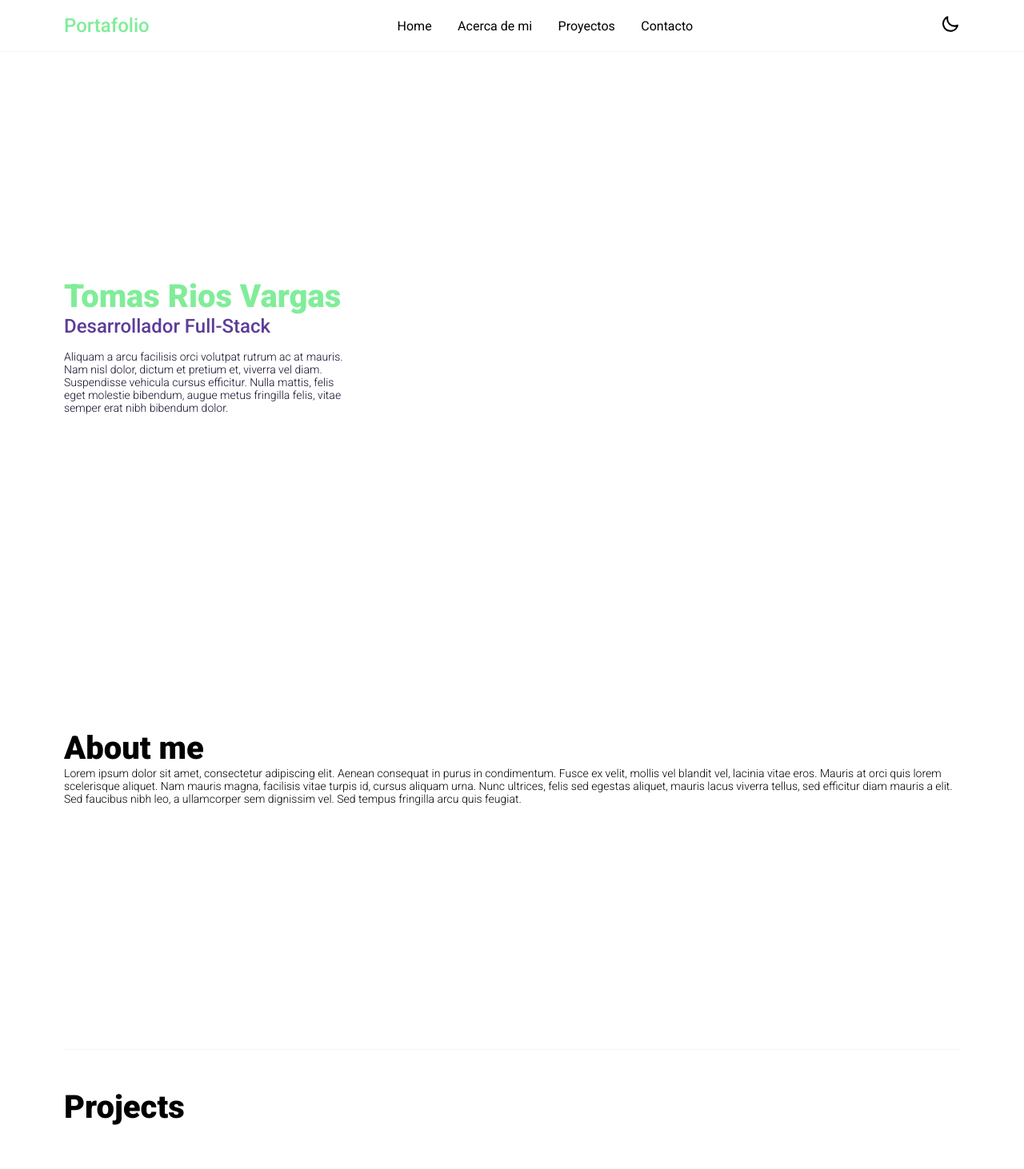
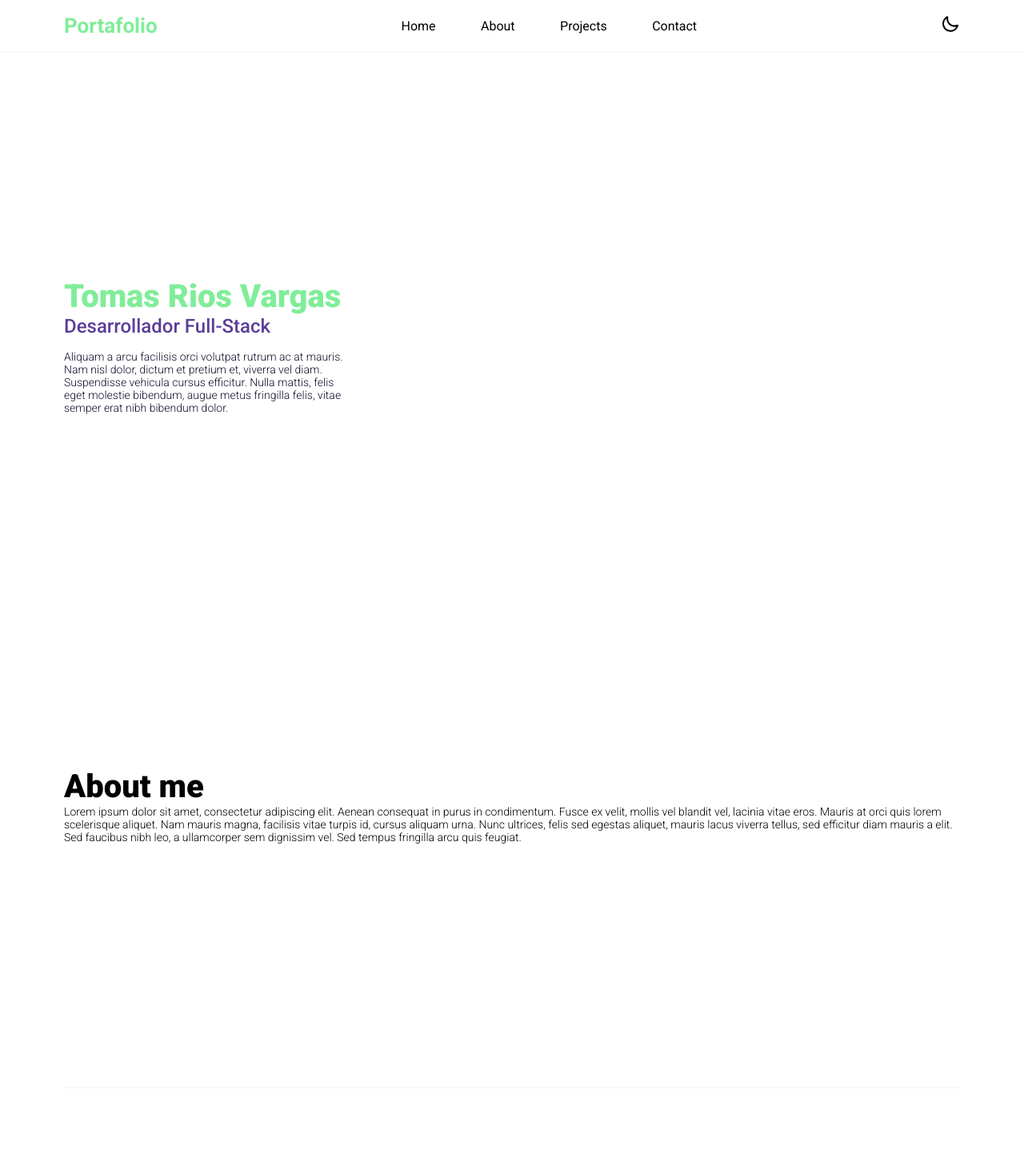
Before and after one commit to Tomasrv333/react-portfolio, a React (Create React App) app: page / in a window 1280 px wide. Shown: the top 1462 px of the page at 80% size. Built offline with nearby package versions, Linux system fonts and the light colour scheme.

Commit message:
React scroll

```diff
--- a/package.json
+++ b/package.json
@@ -15,9 +15,10 @@
   "dependencies": {
     "@iconscout/react-unicons": "^1.1.6",
     "react": "^18.2.0",
-    "react-copy-to-clipboard": "^5.1.0",
     "react-dom": "^18.2.0",
+    "react-router-dom": "^6.8.0",
     "react-scripts": "^5.0.1",
+    "react-scroll": "^1.8.9",
     "sass": "^1.57.1"
   },
   "browserslist": {
--- a/src/components/About/index.js
+++ b/src/components/About/index.js
@@ -1,6 +1,6 @@
 const About = () => {
     return (
-        <section className="about__container">
+        <section id="about" className="about__container">
             <h1>About me</h1>
             <p>Lorem ipsum dolor sit amet, consectetur adipiscing elit. Aenean consequat in purus in condimentum. Fusce ex velit, mollis vel blandit vel, lacinia vitae eros. Mauris at orci quis lorem scelerisque aliquet. Nam mauris magna, facilisis vitae turpis id, cursus aliquam urna. Nunc ultrices, felis sed egestas aliquet, mauris lacus viverra tellus, sed efficitur diam mauris a elit. Sed faucibus nibh leo, a ullamcorper sem dignissim vel. Sed tempus fringilla arcu quis feugiat.</p>
         </section>
--- a/src/components/Contact/index.js
+++ b/src/components/Contact/index.js
@@ -1,6 +1,6 @@
 const Contact = () => {
     return (
-        <section className="contact__container">
+        <section id="contact" className="contact__container">
             <h1>Contact</h1>
         </section>
     )
--- a/src/components/Footer.js
+++ b/src/components/Footer.js
@@ -1,7 +1,5 @@
 import React from 'react'
-import Copy from "react-copy-to-clipboard"
 import * as Unicons from '@iconscout/react-unicons'
-import CopyToClipboard from 'react-copy-to-clipboard';
 
 const Footer = () => {
 
@@ -17,8 +15,8 @@ const Footer = () => {
     return (
         <footer className='footer__container'>
             <div className='footer__info'>
-            <h3>Tomas Rios Vargas</h3>
-                    <p>Desarrollador Full Stack con casi 2 años de experiencia en el desarrollo de sitios y aplicaciones web utilizando diferentes tecnologias como Javascript, Nodejs, Express, React o MongoDB</p>
+                <h3>Tomas Rios Vargas</h3>
+                <p>Desarrollador Full Stack con casi 2 años de experiencia en el desarrollo de sitios y aplicaciones web utilizando diferentes tecnologias como Javascript, Nodejs, Express, React o MongoDB</p>
             </div>
             <div className='contactIcons__content'>
                 <a className='icon__block' onClick={() => {
@@ -40,7 +38,7 @@ const Footer = () => {
                 <a className='icon__block' href={Links.facebook} target='_blank'>
                     <Unicons.UilFacebookF />
                 </a>
-                <a className='icon__block' href={Links.instagrama} target='_blank'>
+                <a className='icon__block' href={Links.instagram} target='_blank'>
                     <Unicons.UilInstagram />
                 </a>
             </div>
--- a/src/components/Header.js
+++ b/src/components/Header.js
@@ -1,21 +1,69 @@
 import React from 'react'
 import * as Unicons from '@iconscout/react-unicons'
+import { Link } from 'react-scroll'
 
 const Header = () => {
   return (
     <>
         <header className='header__container'>
           <div className='header__logo'>
-            <h3>Portafolio</h3>
+            <a href='header__container'>Portafolio</a>
           </div>
+
           <nav className='header__navbar'>
             <ul>
-              <li>Home</li>
-              <li>Acerca de mi</li>
-              <li>Proyectos</li>
-              <li>Contacto</li>
+              <li className='navbar__item'>
+                <Link
+                  to='home'
+                  spy={true}
+                  smooth={true}
+                  duration={1000}
+                  className='link__home'
+                  activeClass = 'link__home--active'
+                >
+                  Home
+                </Link>
+              </li>
+              <li className='navbar__item'>
+                <Link
+                  to='about'
+                  spy={true}
+                  smooth={true}
+                  duration={1000}
+                  className='link__about'
+                  activeClass = 'link__about--active'
+                >
+                  About
+                </Link>
+              </li>
+              <li className='navbar__item'>
+                <Link
+                  to='projects'
+                  spy={true}
+                  smooth={true}
+                  duration={1000}
+                  className='link__projects'
+                  activeClass = 'link__projects--active'
+                >
+                  Projects
+                </Link>
+              </li>
+              <li className='navbar__item'>
+                <Link
+                  to='contact'
+                  spy={true}
+                  smooth={true}
+                  duration={1000}
+                  className='link__contact'
+                  activeClass = 'link__contact--active'
+                >
+                  Contact
+                </Link>
+              </li>
             </ul>
+
           </nav>
+
           <div className='header__icons'>
             <Unicons.UilMoon />
           </div>
--- a/src/components/Hero/index.js
+++ b/src/components/Hero/index.js
@@ -1,6 +1,6 @@
 const Hero = () => {
     return (
-        <div className="hero__container">
+        <div id="home" name="home" className="hero__container">
                 <div className="hero__info">
                     <h1>Tomas Rios Vargas</h1>
                     <h3>Desarrollador Full-Stack</h3>
--- a/src/components/Projects/index.js
+++ b/src/components/Projects/index.js
@@ -1,6 +1,6 @@
 const Projects = () => {
     return (
-        <section className="projects__container">
+        <section id="projects" className="projects__container">
             <h1 className="projects__title">Projects</h1>
             <div className="projects__content">
 
--- a/src/scss/base/_typography.scss
+++ b/src/scss/base/_typography.scss
@@ -19,9 +19,13 @@ h3 {
     font-weight: 500;
 }
 
-li, a, span {
+li, span {
     font-size: 16px;
     font-weight: 400;
+}
+
+a {
+    text-decoration: none;
 }
 
 p {
--- a/src/scss/layout/_header.scss
+++ b/src/scss/layout/_header.scss
@@ -13,9 +13,13 @@
 }
 
 .header__logo {
-    color: var(--greenLight-color);
-    font-size: 32px;
+    font-size: 26px;
     font-weight: 700;
+
+    a {
+        color: var(--greenLight-color);
+        text-decoration: none;
+    }
 }
 
 .header__navbar {
--- a/src/scss/pages/_about.scss
+++ b/src/scss/pages/_about.scss
@@ -3,5 +3,5 @@
 .about__container {
     height: 50vh;
     border-bottom: 1px solid whitesmoke;
-    margin-top: 3rem;
+    padding-top: 6rem;
 }
--- a/src/scss/pages/_contact.scss
+++ b/src/scss/pages/_contact.scss
@@ -1,4 +1,4 @@
 .contact__container {
     height: 50vh;
-    margin-top: 3rem;
+    padding-top: 6rem;
 }
--- a/src/scss/pages/_projects.scss
+++ b/src/scss/pages/_projects.scss
@@ -1,5 +1,5 @@
 .projects__container {
     height: 100vh;
     border-bottom: 1px solid whitesmoke;
-    margin-top: 3rem;
+    padding-top: 6rem;
 }
```
Also changed, not shown: 1 other file (tests, documents, lock files or other folders).
